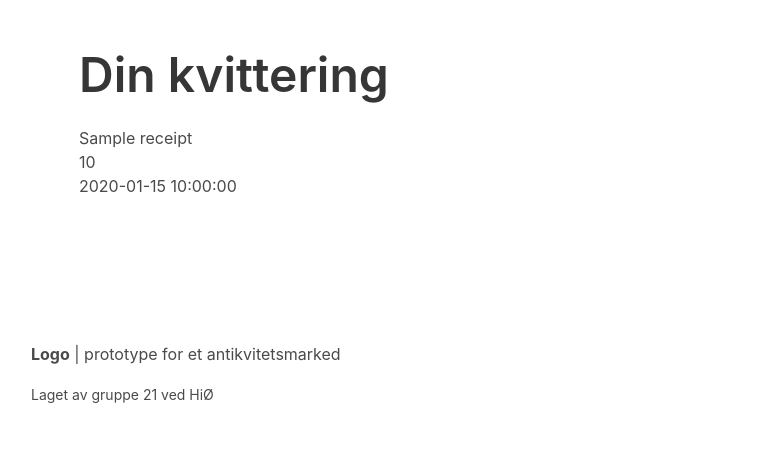
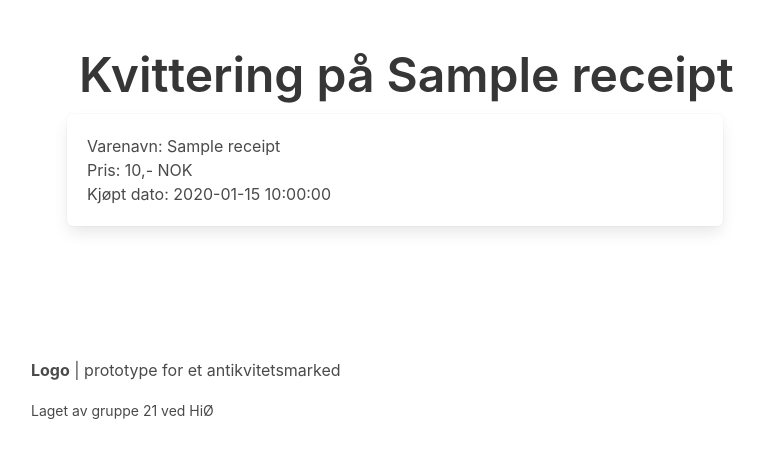
Before and after one commit to olejorga/prototype, a Python web app: template src/app/templates/receipt.html in a window 1280 px wide. Shown: the part 152-610 px from the top of the page, without its empty margins (81-845 px from the left). Run offline with Jinja, Linux system fonts and the light colour scheme; the template is opened without the code that fills it: most values are stand-ins (such as "Sample title", 1, 10 or a date in 2020).

```diff
--- a/src/app/templates/listing.html
+++ b/src/app/templates/listing.html
@@ -21,7 +21,7 @@
                     </li>
                 </ul>
                 <p class="block">{{ listing.get_description() }}</p>
-                <form class="field has-addons" action="api/receipt/{{ listing.id }}" method="post">
+                <form class="field has-addons" action="/api/receipt/{{ listing.id }}" method="post">
                     <div class="control">
                         <button type="submit" class="button is-medium is-light is-success">Kjøp</button>
                     </div>
--- a/src/app/templates/receipt.html
+++ b/src/app/templates/receipt.html
@@ -1,12 +1,15 @@
 {% extends 'base.html' %}
 {% block content %}
     <section class="section">
-        <h1 class="title is-1">Din kvittering</h1>
-            <ul>
-                <li>{{ receipt.get_title() }}</li>
-                <li>{{ receipt.get_price() }}</li>
-                <li>{{ receipt.get_date() }}</li>
-            </ul>
-
+        <h1 class="title is-1">Kvittering på {{ receipt.get_title() }}</h1>
+            <div class="tile is-ancestor">
+                <div class="tile is-child box is-8">
+                    <ul>
+                        <li>Varenavn: {{ receipt.get_title() }}</li>
+                        <li>Pris: {{ receipt.get_price() }},- NOK</li>
+                        <li>Kjøpt dato: {{ receipt.get_date() }}</li>
+                    </ul>
+                </div>
+            </div>
     </section>
 {% endblock %}
--- a/src/app/templates/receipts.html
+++ b/src/app/templates/receipts.html
@@ -2,16 +2,16 @@
 {% block content %}
     <section class="section">
         <h1 class="title is-1">Dine kvitteringer</h1>
-            <div class="tile is-ancestor is-flex-wrap-wrap">
+            <div class="tile is-ancestor is-flex-wrap-wrap flex-direction: column-reverse">
                 {% if receipts|length > 0 %}
                     {% for receipt in receipts %}
-                        <div class="tile is-child box">
+                        <a href="/receipts/{{ receipt.id }}" class="tile is-child box is-5">
                             <ul>
                                 <li>Varenavn: {{ receipt.get_title() }}</li>
                                 <li>Pris: {{ receipt.get_price() }},- NOK</li>
                                 <li>Kjøpt dato: {{ receipt.get_date() }}</li>
                             </ul>
-                        </div>
+                        </a>
                     {% endfor %}
                 {% else %}
                 <h1 class="title">Du har ingen kvitteringer</h1>
--- a/src/core/entities/receipt.py
+++ b/src/core/entities/receipt.py
@@ -25,4 +25,4 @@ class Receipt(Entity):
         return self.sale_date
 
     def set_date(self):
-        self.sale_date = datetime.now().strftime("%Y-%m-%d %H:%M:%S")
+        self.sale_date = datetime.now().strftime("%d.%m.%Y - %H:%M:%S")
```
Also changed, not shown: src/app/routers/receipt.py (+13 -5 lines), 1 other file.
